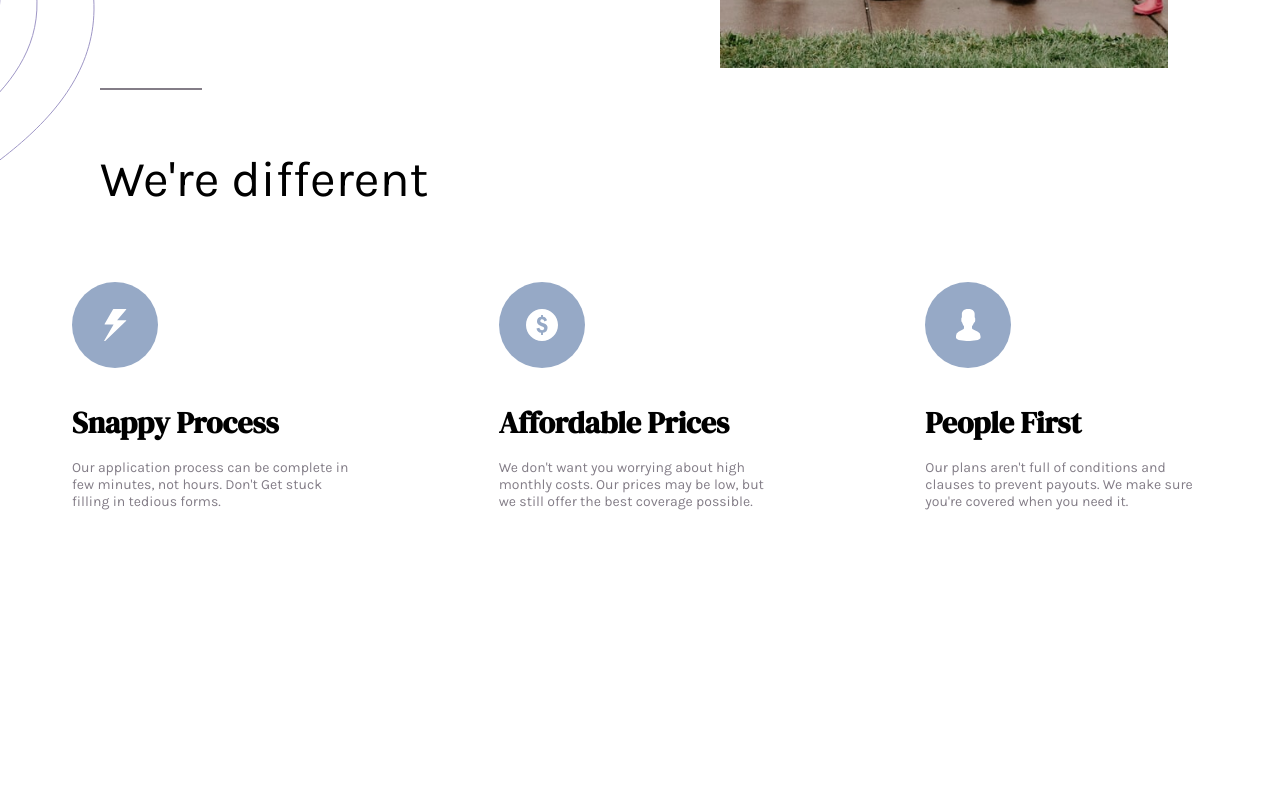
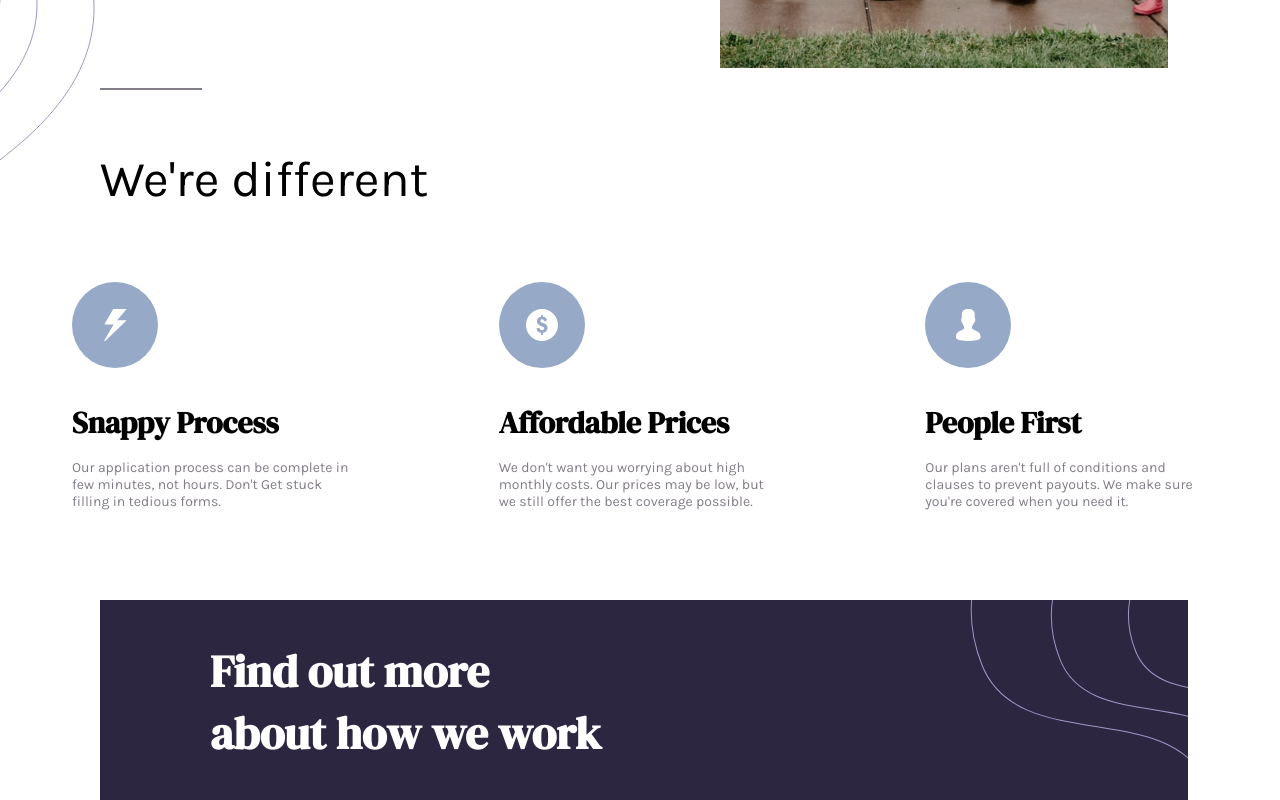
Before and after one commit to musty4real2/insureInsuranceRedo, a plain HTML site: page index.html in a window 1280 px wide. Shown: the part 731-1531 px from the top of the page. Before the commit the page ends 1345 px from the top, so only its background shows below. Drawn offline with Linux system fonts and the light colour scheme.

Commit message:
findmore

```diff
--- a/index.html
+++ b/index.html
@@ -98,6 +98,17 @@
                 </div>
             </div>
         </section>
+
+
+        <section class="main-section3">
+            <div class="service-intro3">
+                <h1 class="findh1">Find out more <br/>
+                about how we work</h1>
+
+                <div class="bgdesign"></div>
+
+            </div>
+        </section>
     </main>
 
 
--- a/style.css
+++ b/style.css
@@ -228,7 +228,6 @@ main{
     display: flex;
     flex-direction: row;
     justify-content: space-between;
-    background: var(--Dark--Violet);
     color: var(--White);
     height: 600px;
     width: 100%;
@@ -297,3 +296,41 @@ main{
     margin-left: 100px;
     margin-bottom: 30px;
 }
+
+.main-section3 {
+    display: flex;
+    flex-direction: row;
+    justify-content: space-between;
+    color: var(--White);
+    height: 200px;
+    width: 100%;
+    background:var(--White);
+}
+.service-intro3{
+    display: flex;
+    margin-left: 100px;
+    margin-right: 100px;
+    margin-top: 2rem;
+    margin-bottom: 600px;
+    width: 85%;
+    background: var(--Dark--Violet);
+    height: 200px;
+    position: absolute;
+}
+
+.findh1{
+    font-family: var(--ff-dmserif);
+    font-size: 45px;
+    margin-left: 70px;
+    padding: 40px;
+}
+
+.bgdesign{
+    background-image: url(./images/bg-pattern-how-we-work-desktop.svg);
+    background-repeat: none;
+    top: 0;
+    right: 0;
+    padding-left: 80px;
+    margin-left:auto;
+    width: 20%;
+}
```
